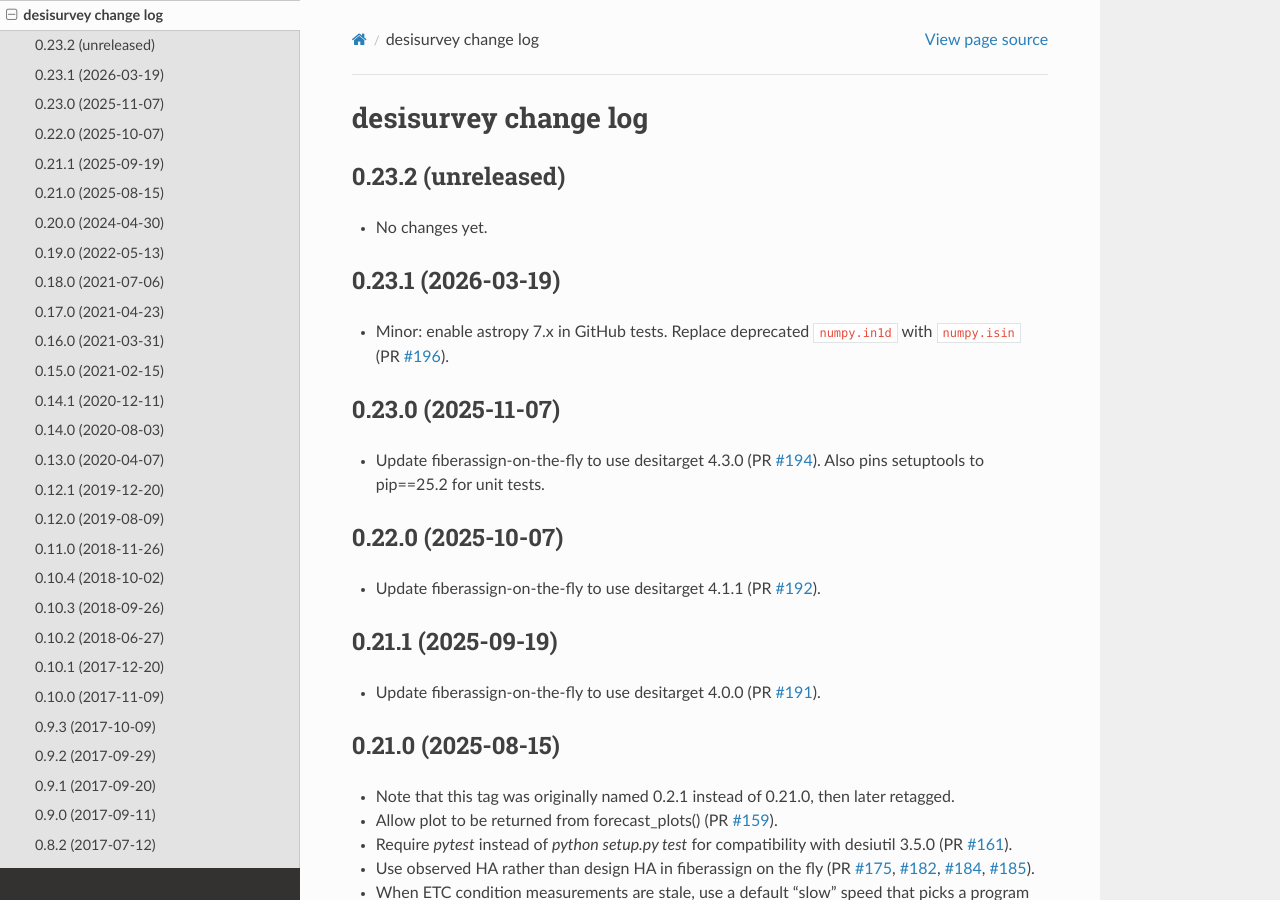
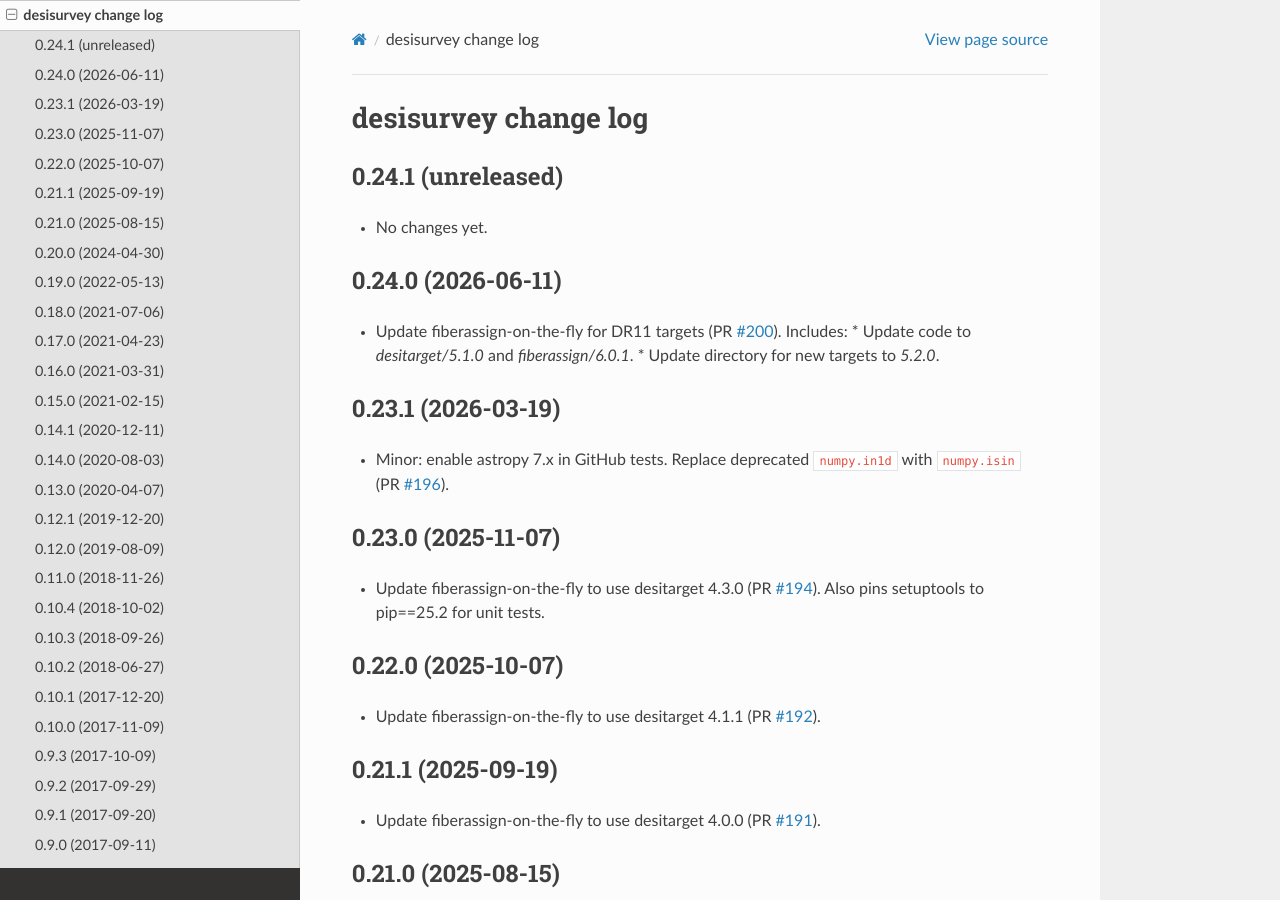
Before and after one commit to desihub/desisurvey, a Sphinx documentation site: the page built from doc/changes.rst, in a window 1280 px wide and 900 px high. Built offline with Sphinx 7.4.7 and the Read the Docs theme 3.1.0, drawn with Linux system fonts in a browser that asks for light colours.

Commit message:
update release notes and version for desisurvey/0.24.0

```diff
--- a/doc/changes.rst
+++ b/doc/changes.rst
@@ -2,10 +2,19 @@
 desisurvey change log
 =====================
 
-0.23.2 (unreleased)
+0.24.1 (unreleased)
 -------------------
 
 * No changes yet.
+
+0.24.0 (2026-06-11)
+-------------------
+
+* Update fiberassign-on-the-fly for DR11 targets (PR `#200`_). Includes:
+  * Update code to `desitarget/5.1.0` and `fiberassign/6.0.1`.
+  * Update directory for new targets to `5.2.0`.
+
+.. _`#200`: https://github.com/desihub/desisurvey/pull/200
 
 0.23.1 (2026-03-19)
 -------------------
--- a/py/desisurvey/_version.py
+++ b/py/desisurvey/_version.py
@@ -1 +1 @@
-__version__ = '0.23.1.dev1272'
+__version__ = '0.24.0'
```
